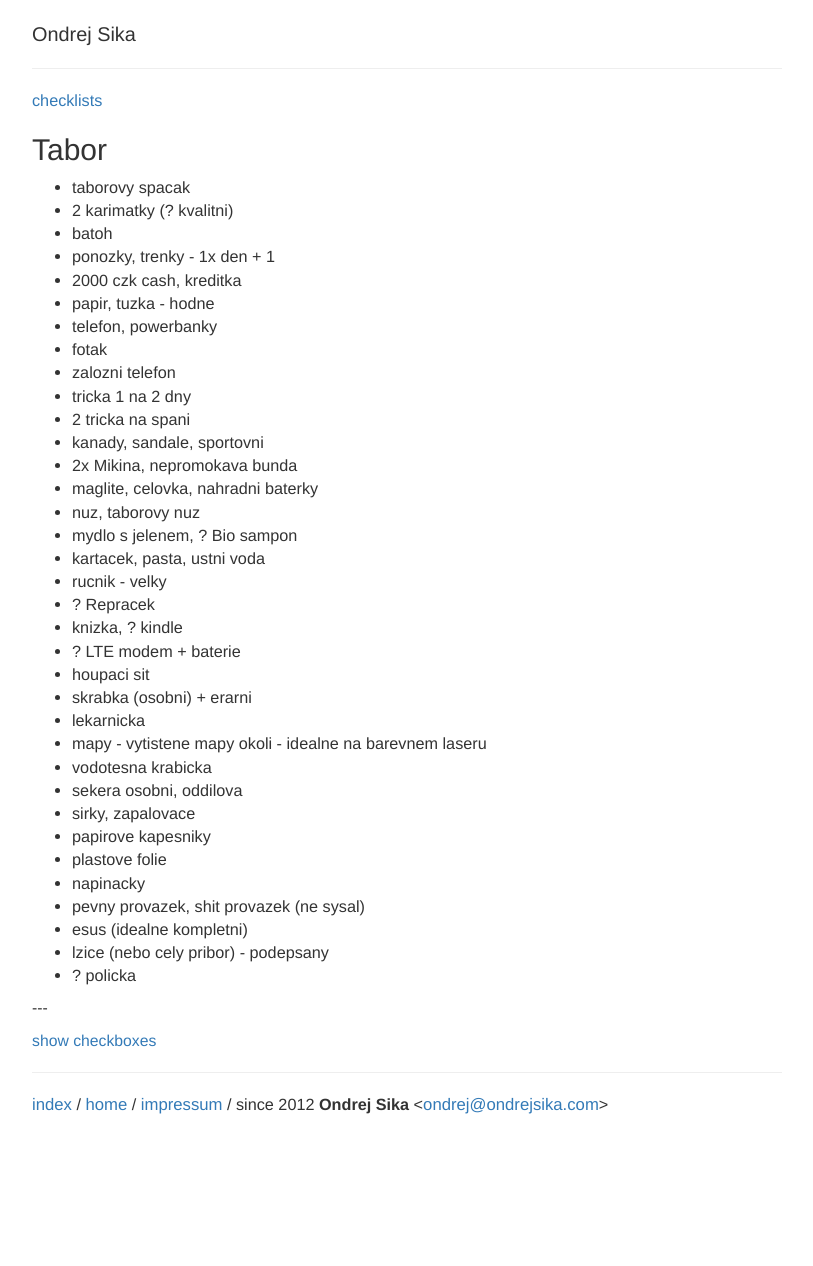
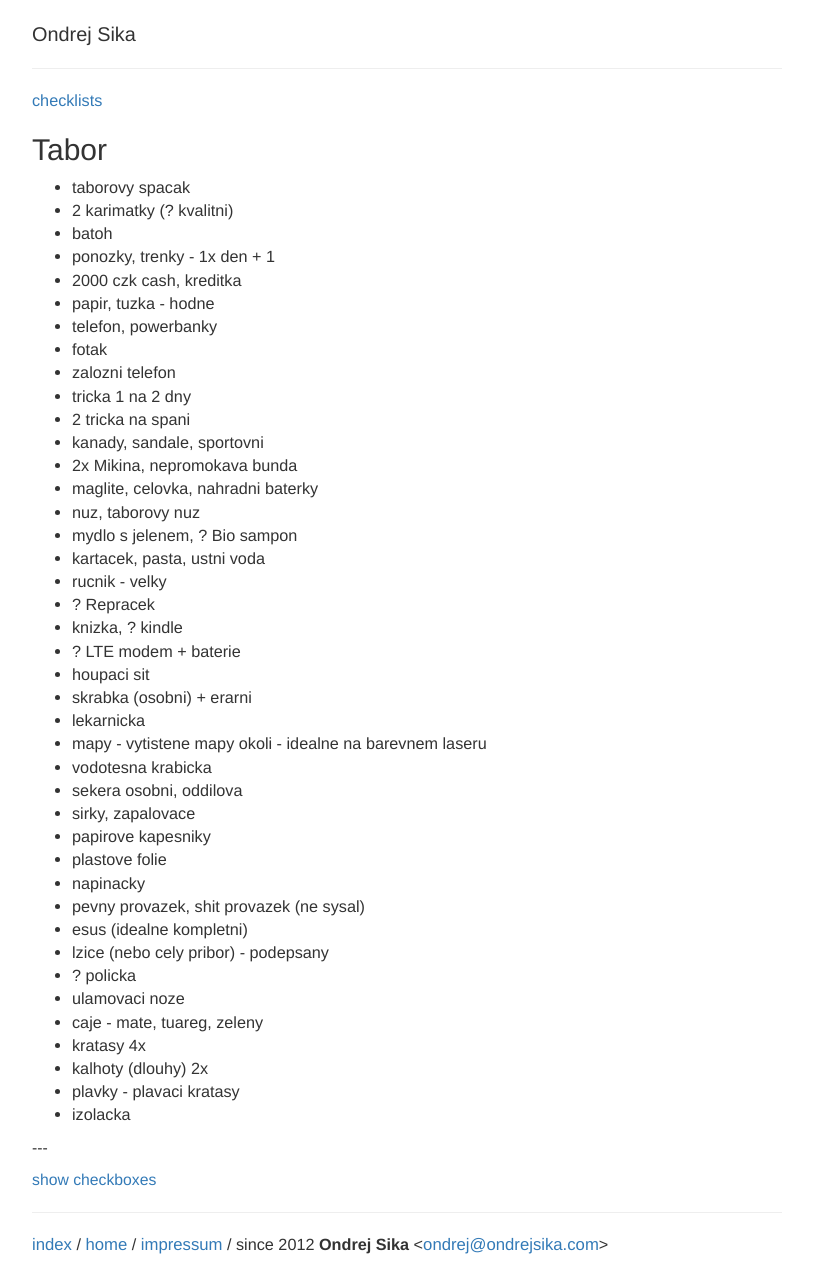
Before and after one commit to ondrejsika/ondrejsika.com, a Jekyll site: the page built from others/checklists/tabor.md, in a window 1280 px wide. Shown: the whole page, without its empty margins (233-1046 px from the left). Built offline with Jekyll 4.4.1, drawn with Linux system fonts in a browser that asks for light colours; comment, search, counter and statistics services are not loaded; before the commit the page ends 1127 px from its top, so only the background shows below that.

Commit message:
checklist.tabor - update, add some items

```diff
--- a/others/checklists/tabor.md
+++ b/others/checklists/tabor.md
@@ -42,3 +42,9 @@
 - esus (idealne kompletni)
 - lzice (nebo cely pribor) - podepsany
 - ? policka
+- ulamovaci noze
+- caje - mate, tuareg, zeleny
+- kratasy 4x
+- kalhoty (dlouhy) 2x
+- plavky - plavaci kratasy
+- izolacka
```
